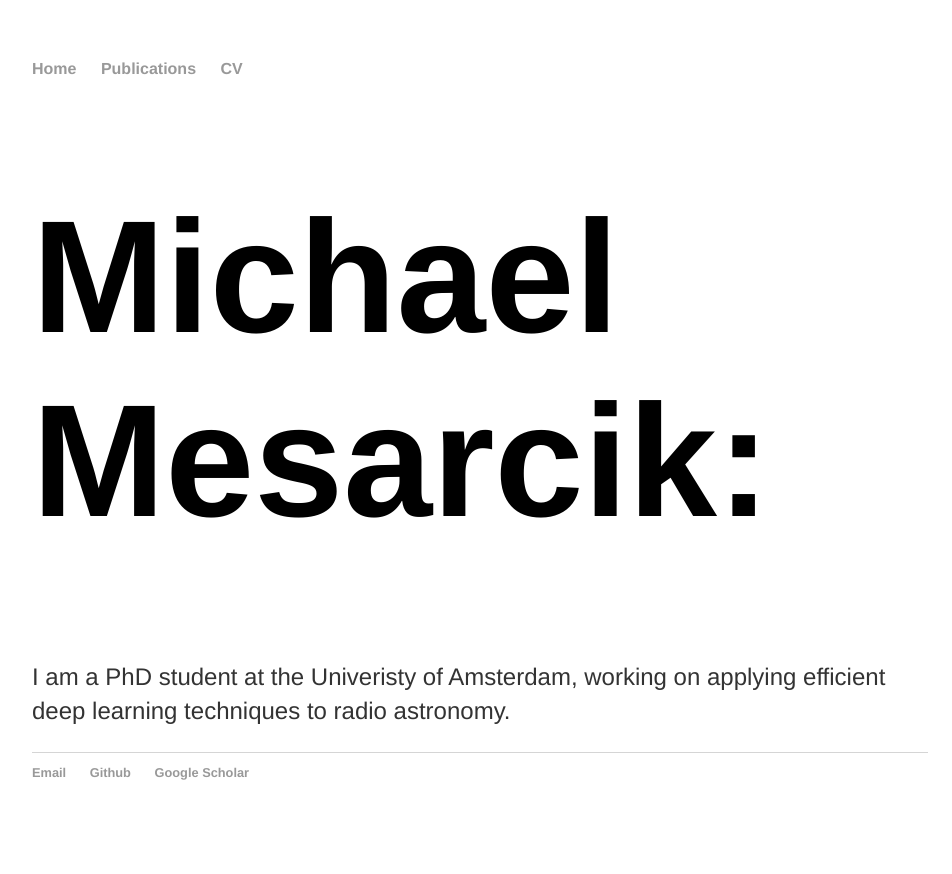
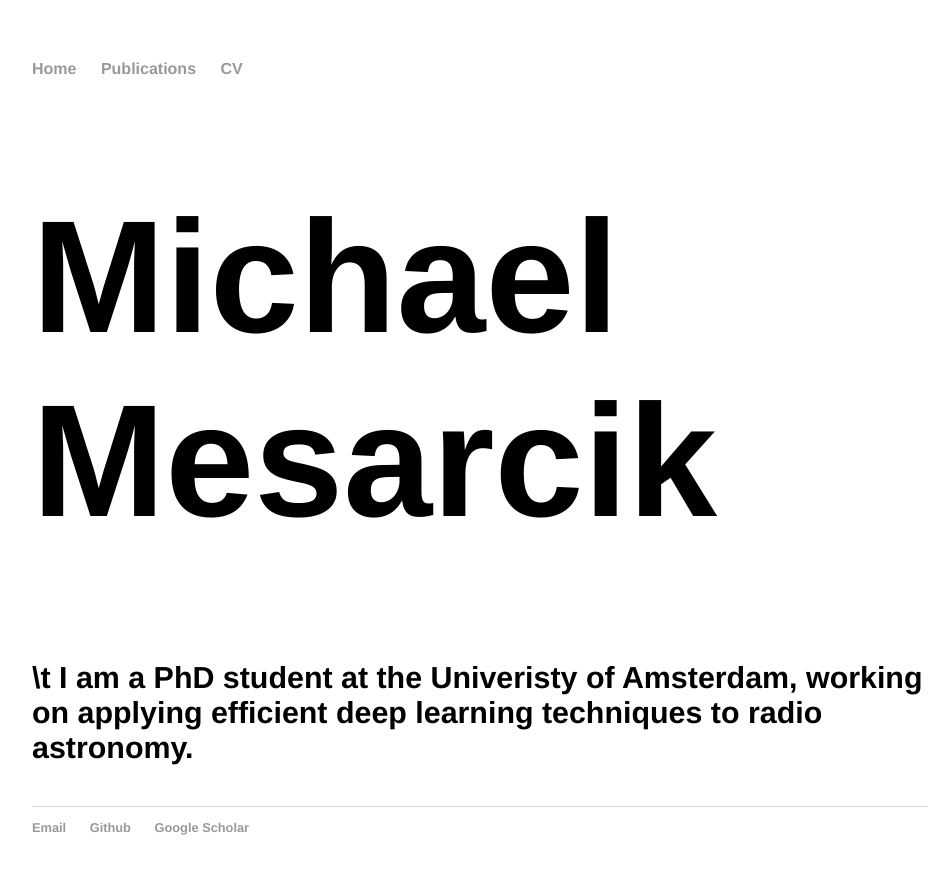
Before and after one commit to mesarcik/mesarcik.github.io, a Jekyll site: the page built from index.html, in a window 1280 px wide. Shown: the top 874 px of the page, without its empty margins (160-1112 px from the left). Built offline with Jekyll 4.4.1, drawn with Linux system fonts in a browser that asks for light colours.

Commit message:
./git_uploader.sh

```diff
--- a/index.html
+++ b/index.html
@@ -4,8 +4,8 @@ title: Misha Mesarik's Personal Website
 ---
 
 		<div class="blurb">
-			<h1>Michael Mesarcik:</h1>
-			 <p>I am a PhD student at the Univeristy of Amsterdam, working on applying efficient deep learning techniques to radio astronomy.
-		    </p>
+			<h1>Michael Mesarcik</h1>
+			 <h4>\t I am a PhD student at the Univeristy of Amsterdam, working on applying efficient deep learning techniques to radio astronomy.
+		    </h4>
 			<!-- <p> Computer and Electrical Engineer</p> -->
 		</div>
```
